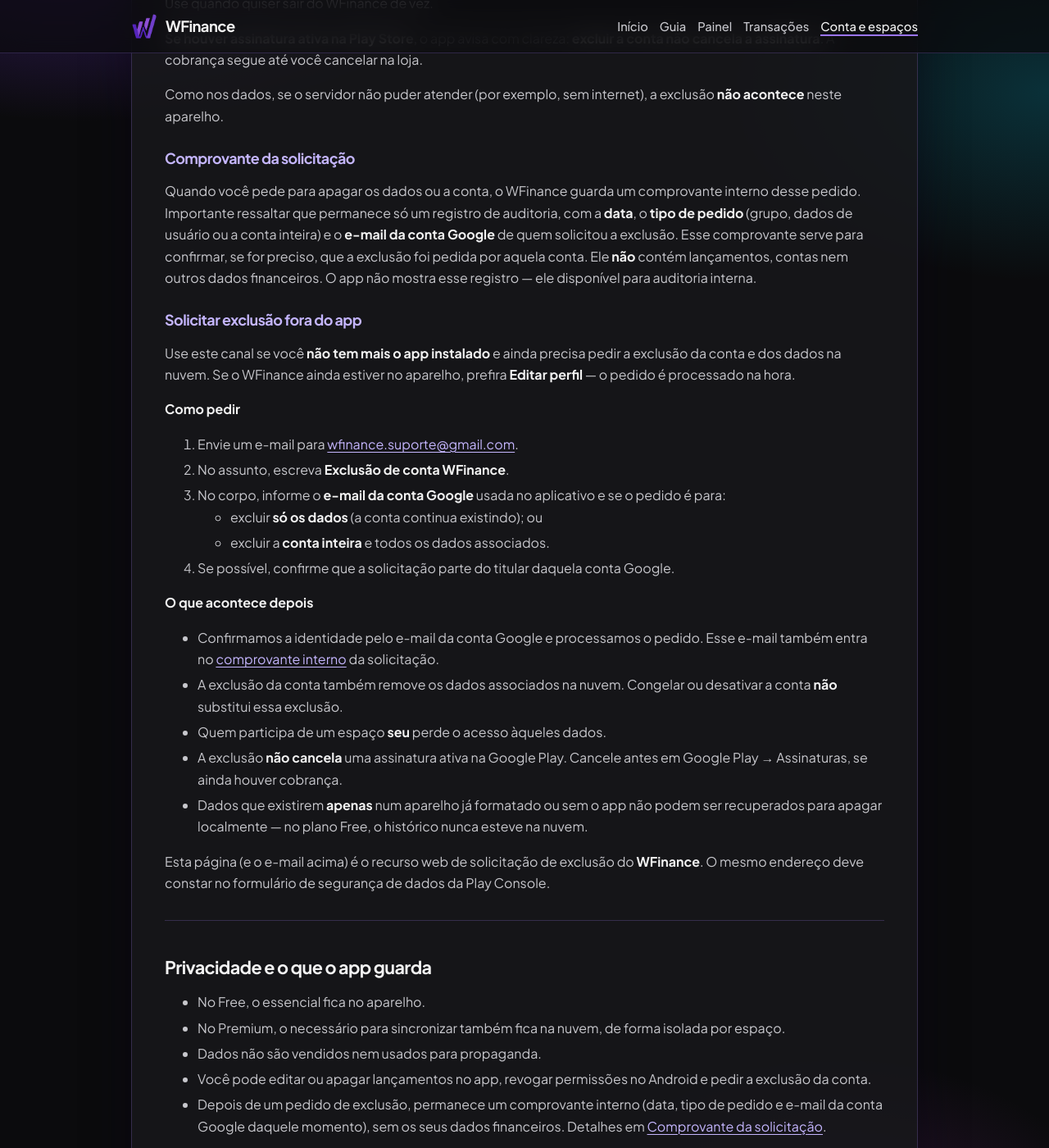
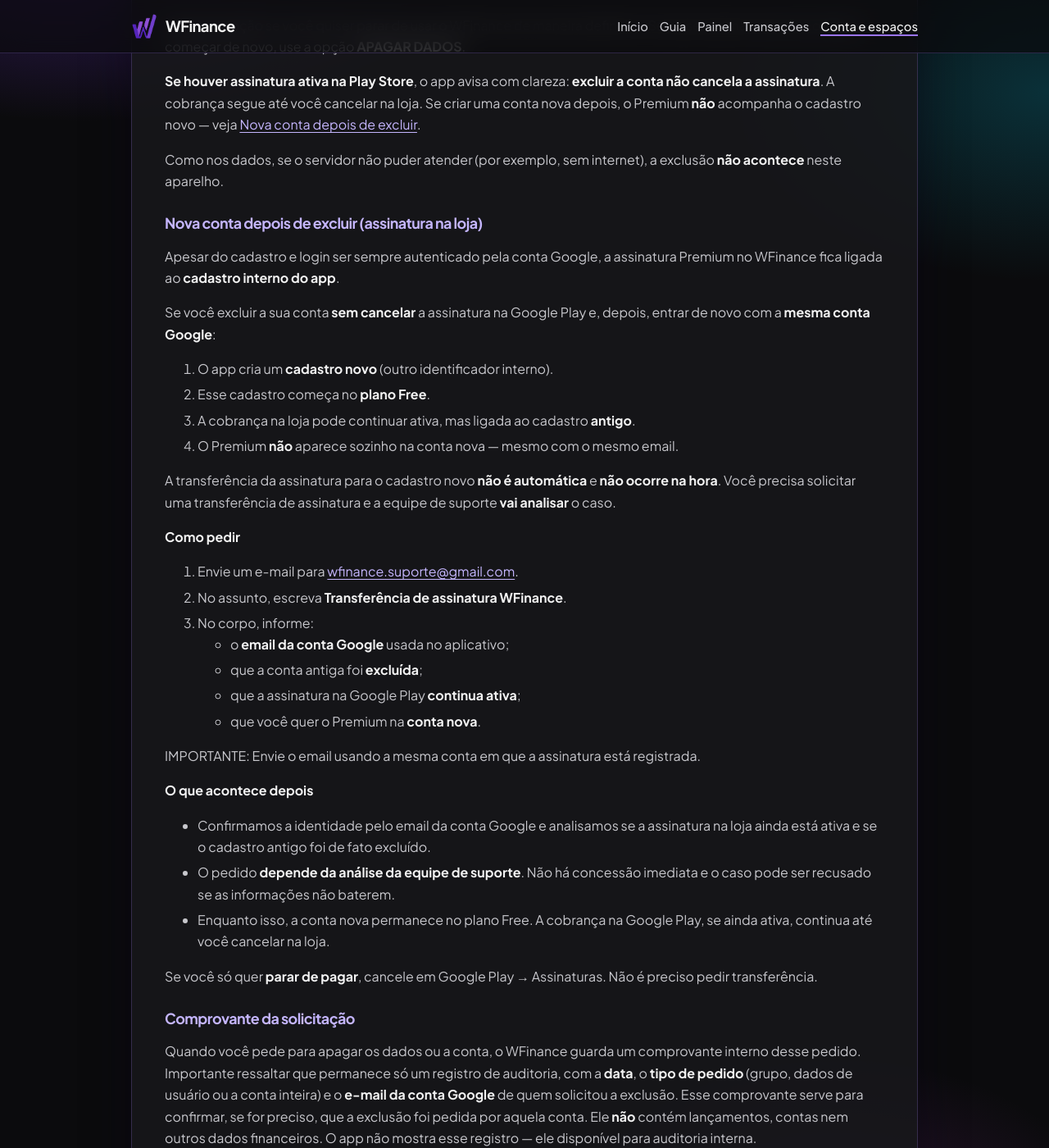
Before and after one commit to wrodriguesjr/WFinanceDocs, a Jekyll site: the page built from docs/UserGuide/UserAccount.md, in a window 1280 px wide and 1400 px high, scrolled down 3848 px. Shown: the whole window at 82% size. Built offline with Jekyll 4.4.1, drawn with Linux system fonts in a browser that asks for light colours; our own code applies the rules of GitHub Pages for plain Markdown files; some of the changed text lies outside the part shown.

Commit message:
docs: sincronização automática do UserGuide

```diff
--- a/docs/UserGuide/UserAccount.md
+++ b/docs/UserGuide/UserAccount.md
@@ -77,7 +77,7 @@ Se você pretende mudar de aparelho ou usar o WFinance em mais de um lugar, assi
 
 Limites do Free (por espaço): 250 transações, 2 contas bancárias, 2 investimentos, 1 carteira, 1 cartão, 10 metas e 1 reserva. Itens inativos continuam contando.
 
-A assinatura é da **Google Play**. Cancelar no WFinance (ou apagar a conta) **não cancela a cobrança** — isso se faz nas assinaturas da loja.
+A assinatura é da **Google Play**. Cancelar no WFinance (ou apagar a conta) **não cancela a cobrança** — isso se faz nas assinaturas da loja. Se você excluir a conta e criar outra depois, o Premium **não** passa sozinho para o cadastro novo — veja [Nova conta depois de excluir](#nova-conta-depois-de-excluir-assinatura-na-loja).
 
 ---
 
@@ -129,11 +129,44 @@ Se a nuvem estiver indisponível, **nada é apagado** — o app só conclui quan
 
 Remove o **cadastro**, os **espaços** e **todos os dados**. Em seguida o app faz logoff.
 
-Use quando quiser sair do WFinance de vez.
+Use essa opção se você quiser parar de usar o WFinance de maneira definitiva. Se quiser apenas zerar sua conta e começar de novo, use a opção **APAGAR DADOS**.
 
-**Se houver assinatura ativa na Play Store**, o app avisa com clareza: **excluir a conta não cancela a assinatura**. A cobrança segue até você cancelar na loja.
+**Se houver assinatura ativa na Play Store**, o app avisa com clareza: **excluir a conta não cancela a assinatura**. A cobrança segue até você cancelar na loja. Se criar uma conta nova depois, o Premium **não** acompanha o cadastro novo — veja [Nova conta depois de excluir](#nova-conta-depois-de-excluir-assinatura-na-loja).
 
 Como nos dados, se o servidor não puder atender (por exemplo, sem internet), a exclusão **não acontece** neste aparelho.
+
+### Nova conta depois de excluir (assinatura na loja)
+
+Apesar do cadastro e login ser sempre autenticado pela conta Google, a assinatura Premium no WFinance fica ligada ao **cadastro interno do app**.
+
+Se você excluir a sua conta **sem cancelar** a assinatura na Google Play e, depois, entrar de novo com a **mesma conta Google**:
+
+1. O app cria um **cadastro novo** (outro identificador interno).
+2. Esse cadastro começa no **plano Free**.
+3. A cobrança na loja pode continuar ativa, mas ligada ao cadastro **antigo**.
+4. O Premium **não** aparece sozinho na conta nova — mesmo com o mesmo email.
+
+A transferência da assinatura para o cadastro novo **não é automática** e **não ocorre na hora**. Você precisa solicitar uma transferência de assinatura e a equipe de suporte **vai analisar** o caso.
+
+**Como pedir**
+
+1. Envie um e-mail para [wfinance.suporte@gmail.com](mailto:wfinance.suporte@gmail.com?subject=Transfer%C3%AAncia%20de%20assinatura%20WFinance).
+2. No assunto, escreva **Transferência de assinatura WFinance**.
+3. No corpo, informe:
+   - o **email da conta Google** usada no aplicativo;
+   - que a conta antiga foi **excluída**;
+   - que a assinatura na Google Play **continua ativa**;
+   - que você quer o Premium na **conta nova**.
+
+IMPORTANTE: Envie o email usando a mesma conta em que a assinatura está registrada.
+
+**O que acontece depois**
+
+- Confirmamos a identidade pelo email da conta Google e analisamos se a assinatura na loja ainda está ativa e se o cadastro antigo foi de fato excluído.
+- O pedido **depende da análise da equipe de suporte**. Não há concessão imediata e o caso pode ser recusado se as informações não baterem.
+- Enquanto isso, a conta nova permanece no plano Free. A cobrança na Google Play, se ainda ativa, continua até você cancelar na loja.
+
+Se você só quer **parar de pagar**, cancele em Google Play → Assinaturas. Não é preciso pedir transferência.
 
 ### Comprovante da solicitação
 
@@ -159,7 +192,7 @@ Use este canal se você **não tem mais o app instalado** e ainda precisa pedir
 - Confirmamos a identidade pelo e-mail da conta Google e processamos o pedido. Esse e-mail também entra no [comprovante interno](#comprovante-da-solicitação) da solicitação.
 - A exclusão da conta também remove os dados associados na nuvem. Congelar ou desativar a conta **não** substitui essa exclusão.
 - Quem participa de um espaço **seu** perde o acesso àqueles dados.
-- A exclusão **não cancela** uma assinatura ativa na Google Play. Cancele antes em Google Play → Assinaturas, se ainda houver cobrança.
+- A exclusão **não cancela** uma assinatura ativa na Google Play. Cancele antes em Google Play → Assinaturas, se ainda houver cobrança. Se você criar uma conta nova depois, a assinatura **não** passa sozinha — veja [Nova conta depois de excluir](#nova-conta-depois-de-excluir-assinatura-na-loja).
 - Dados que existirem **apenas** num aparelho já formatado ou sem o app não podem ser recuperados para apagar localmente — no plano Free, o histórico nunca esteve na nuvem.
 
 Esta página (e o e-mail acima) é o recurso web de solicitação de exclusão do **WFinance**. O mesmo endereço deve constar no formulário de segurança de dados da Play Console.
@@ -186,17 +219,18 @@ Textos completos: [Política de Privacidade](PrivacyPolice.md) e [Termos de Uso]
 
 ## Se algo der errado no acesso
 
-| Situação                                    | O que fazer                                                                                                                                  |
-|---------------------------------------------|----------------------------------------------------------------------------------------------------------------------------------------------|
-| Sem internet na hora de entrar com o Google | Conecte-se e tente de novo. O primeiro login e a recuperação precisam de rede.                                                               |
-| Entrei com outra conta Google               | Saia e use a conta original. Contas diferentes são usuários diferentes.                                                                      |
-| Troquei de celular no plano Free            | O histórico daquele aparelho não volta. No próximo aparelho você começa de novo, ou assina o Premium no aparelho antigo **antes** de migrar. |
-| Assinei o Premium e o sync não apareceu     | Abra o app com internet e aguarde alguns instantes. A loja confirma a assinatura sozinha.                                                    |
-| Quero parar de pagar                        | Cancele em Google Play → Assinaturas. Apagar a conta no WFinance não basta.                                                                  |
-| Quero remover tudo                          | No app: Editar perfil → excluir dados ou excluir conta, digitando EXCLUIR. Sem o app: [solicite pelo site](#solicitar-exclusão-pelo-site).   |
+| Situação                                           | O que fazer                                                                                                                                      |
+|----------------------------------------------------|--------------------------------------------------------------------------------------------------------------------------------------------------|
+| Sem internet na hora de entrar com o Google        | Conecte-se e tente de novo. O primeiro login e a recuperação precisam de rede.                                                                   |
+| Entrei com outra conta Google                      | Saia e use a conta original. Contas diferentes são usuários diferentes.                                                                          |
+| Troquei de celular no plano Free                   | O histórico daquele aparelho não volta. No próximo aparelho você começa de novo, ou assina o Premium no aparelho antigo **antes** de migrar.     |
+| Assinei o Premium e o sync não apareceu            | Abra o app com internet e aguarde alguns instantes. A loja confirma a assinatura sozinha.                                                        |
+| Quero parar de pagar                               | Cancele em Google Play → Assinaturas. Apagar a conta no WFinance não basta.                                                                      |
+| Excluí a conta, criei outra e o Premium não voltou | A assinatura da loja fica no cadastro antigo. Cancele na Play Store ou [peça a transferência](#nova-conta-depois-de-excluir-assinatura-na-loja). |
+| Quero remover tudo                                 | No app: Editar perfil → excluir dados ou excluir conta, digitando EXCLUIR. Sem o app: [solicite pelo site](#solicitar-exclusão-pelo-site).       |
 
 ---
 
 ## Contato
 
-Dúvidas de conta, privacidade ou assinatura: [wfinance.suporte@gmail.com](mailto:wfinance.suporte@gmail.com).
+Dúvidas de conta, privacidade ou assinatura: [wfinance.suporte@gmail.com](mailto:wfinance.suporte@gmail.com). Pedido de transferência de assinatura após excluir a conta: [Nova conta depois de excluir](#nova-conta-depois-de-excluir-assinatura-na-loja).
```
